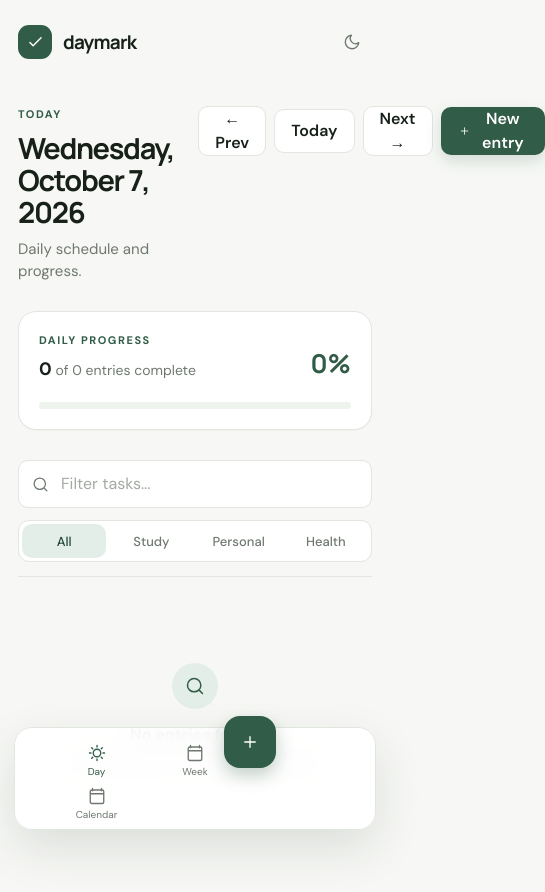
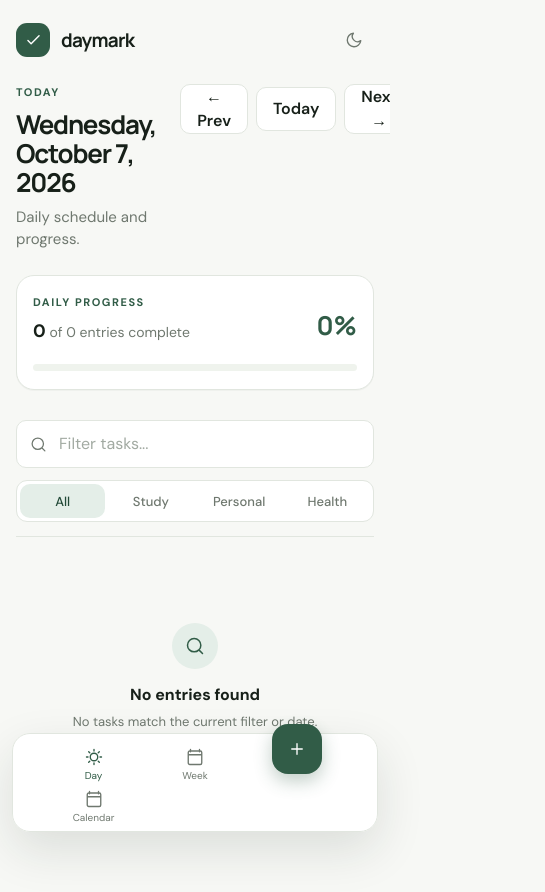
Before and after one commit to MrRadmiter/DayPlanner, a React (Vite) app: page / in a window 390 px wide. Shown: the top 892 px of the page, 545 px wide, since content can reach past the window. Built offline with nearby package versions, Linux system fonts and the light colour scheme.

Commit message:
fix: responsive UI adjustments for mobile devices

```diff
--- a/index.html
+++ b/index.html
@@ -3,7 +3,7 @@
   <head>
     <meta charset="UTF-8" />
     <link rel="icon" type="image/svg+xml" href="/favicon.svg" />
-    <meta name="viewport" content="width=device-width, initial-scale=1.0" />
+    <meta name="viewport" content="width=device-width, initial-scale=1.0, maximum-scale=1.0, user-scalable=no, viewport-fit=cover" />
     <title>my-planner</title>
   </head>
   <body>
--- a/src/index.css
+++ b/src/index.css
@@ -41,7 +41,14 @@
   --shadow: 0 18px 48px rgba(0, 0, 0, 0.28);
 }
 
-* { box-sizing: border-box; }
+*, *::before, *::after {
+  box-sizing: border-box;
+}
+
+html, body {
+  width: 100%;
+  overflow-x: hidden;
+}
 
 body {
   margin: 0;
@@ -56,7 +63,11 @@ body {
 button, input, textarea { font: inherit; }
 button { color: inherit; }
 
-.app-shell { min-height: 100vh; }
+.app-shell {
+  min-height: 100vh;
+  width: 100%;
+  overflow-x: hidden;
+}
 
 .sidebar {
   position: fixed;
@@ -94,16 +105,18 @@ button { color: inherit; }
   border-radius: 10px;
   cursor: pointer;
   transition: background-color 160ms ease, color 160ms ease, transform 160ms ease, border-color 160ms ease;
+  user-select: none;
+  -webkit-tap-highlight-color: transparent;
 }
 .button:focus-visible, input:focus-visible, textarea:focus-visible { outline: 3px solid color-mix(in srgb, var(--brand) 25%, transparent); outline-offset: 2px; }
 .button:disabled { cursor: not-allowed; opacity: .45; }
-.button .icon { width: 18px; height: 18px; }
+.button .icon { width: 18px; height: 18px; flex-shrink: 0; }
 .button-primary { min-height: 46px; padding: 0 18px; background: var(--brand); color: var(--surface); font-weight: 600; box-shadow: 0 6px 16px color-mix(in srgb, var(--brand) 18%, transparent); }
 .button-primary:hover { background: var(--brand-strong); transform: translateY(-1px); }
 .button-secondary { min-height: 44px; padding: 0 16px; border: 1px solid var(--line); background: var(--surface); font-weight: 600; }
 .button-secondary:hover { background: var(--surface-hover); }
 .button-danger { min-height: 44px; padding: 0 15px; background: var(--danger-soft); color: var(--danger); font-weight: 600; }
-.button-icon, .button-more { width: 40px; height: 40px; background: transparent; color: var(--muted); }
+.button-icon, .button-more { width: 40px; height: 40px; background: transparent; color: var(--muted); flex-shrink: 0; }
 .button-icon:hover, .button-more:hover { background: var(--surface-hover); color: var(--text); }
 .button-nav, .button-nav-active { justify-content: flex-start; min-height: 44px; padding: 0 14px; background: transparent; color: var(--muted); font-weight: 500; }
 .button-nav:hover { background: var(--surface-hover); color: var(--text); }
@@ -115,26 +128,26 @@ button { color: inherit; }
 .privacy-title { font-size: 13px; font-weight: 700; }
 .privacy-copy { margin-top: 3px; color: var(--muted); font-size: 11px; line-height: 1.45; }
 
-.main { max-width: 1120px; min-height: 100vh; margin-left: 248px; padding: 62px 64px 80px; }
+.main { max-width: 1120px; min-height: 100vh; margin-left: 248px; padding: 62px 64px 80px; width: calc(100% - 248px); }
 .mobile-header, .mobile-nav { display: none; }
 .page-heading { display: flex; align-items: flex-end; justify-content: space-between; gap: 24px; margin-bottom: 36px; }
 .eyebrow, .card-label { color: var(--brand); font-size: 11px; font-weight: 700; letter-spacing: .14em; }
-.page-title, .modal-title { margin-top: 9px; font-family: "Manrope", sans-serif; font-size: clamp(28px, 3.2vw, 42px); font-weight: 700; letter-spacing: -.045em; line-height: 1.12; }
+.page-title, .modal-title { margin-top: 9px; font-family: "Manrope", sans-serif; font-size: clamp(24px, 3.2vw, 42px); font-weight: 700; letter-spacing: -.045em; line-height: 1.12; }
 .page-subtitle { margin-top: 9px; color: var(--muted); font-size: 15px; }
 
 .progress-card { border: 1px solid var(--line); border-radius: 18px; background: var(--surface); padding: 23px 26px; box-shadow: 0 1px 0 color-mix(in srgb, var(--text) 3%, transparent); }
-.progress-top { display: flex; align-items: flex-end; justify-content: space-between; }
+.progress-top { display: flex; align-items: flex-end; justify-content: space-between; gap: 12px; }
 .progress-copy { margin-top: 8px; color: var(--muted); font-size: 14px; }
 .progress-copy strong { color: var(--text); font-size: 18px; }
 .progress-percent { color: var(--brand); font-family: "Manrope", sans-serif; font-size: 26px; font-weight: 700; }
 .progress-track { height: 7px; margin-top: 19px; overflow: hidden; border-radius: 99px; background: var(--surface-soft); }
 .progress-fill { height: 100%; border-radius: inherit; background: var(--brand); transition: width 300ms ease; }
 
-.toolbar { display: flex; align-items: center; justify-content: space-between; gap: 24px; margin: 30px 0 14px; }
-.field { display: flex; flex-direction: column; gap: 8px; }
+.toolbar { display: flex; align-items: center; justify-content: space-between; gap: 16px; margin: 30px 0 14px; }
+.field { display: flex; flex-direction: column; gap: 8px; width: 100%; }
 .field-label { color: var(--muted); font-size: 12px; font-weight: 600; }
-.field-control { position: relative; display: flex; align-items: center; }
-.field-control .icon { position: absolute; left: 14px; width: 17px; color: var(--muted); }
+.field-control { position: relative; display: flex; align-items: center; width: 100%; }
+.field-control .icon { position: absolute; left: 14px; width: 17px; color: var(--muted); pointer-events: none; }
 .field-control .icon + input { padding-left: 42px; }
 input, textarea {
   width: 100%;
@@ -147,105 +160,147 @@ input, textarea {
 }
 input::placeholder, textarea::placeholder { color: var(--faint); }
 input:hover, textarea:hover { border-color: var(--faint); }
-.search-field { width: min(310px, 36vw); }
-.filter-group, .segmented { display: flex; align-items: center; gap: 3px; border: 1px solid var(--line); border-radius: 11px; background: var(--surface); padding: 3px; }
-.button-filter, .button-filter-active { min-height: 34px; padding: 0 13px; background: transparent; color: var(--muted); font-size: 13px; font-weight: 500; }
+.search-field { width: min(310px, 100%); }
+.filter-group, .segmented { display: flex; align-items: center; gap: 3px; border: 1px solid var(--line); border-radius: 11px; background: var(--surface); padding: 3px; max-width: 100%; }
+.button-filter, .button-filter-active { min-height: 34px; padding: 0 13px; background: transparent; color: var(--muted); font-size: 13px; font-weight: 500; white-space: nowrap; }
 .button-filter:hover { color: var(--text); }
 .button-filter-active { background: var(--brand-soft); color: var(--brand-strong); }
 
-.timeline { overflow: hidden; border-top: 1px solid var(--line); }
-.entry { display: flex; min-height: 88px; align-items: center; gap: 18px; border-bottom: 1px solid var(--line); transition: background 150ms ease; }
+.timeline { overflow: hidden; border-top: 1px solid var(--line); width: 100%; }
+.entry { display: flex; min-height: 88px; align-items: center; gap: 14px; border-bottom: 1px solid var(--line); transition: background 150ms ease; padding: 8px 0; }
 .entry:hover { background: color-mix(in srgb, var(--surface) 60%, transparent); }
-.entry-time { display: flex; width: 54px; flex-direction: column; color: var(--text); font-variant-numeric: tabular-nums; font-size: 14px; font-weight: 600; }
+.entry-time { display: flex; width: 54px; flex-shrink: 0; flex-direction: column; color: var(--text); font-variant-numeric: tabular-nums; font-size: 14px; font-weight: 600; }
 .entry-time small { margin-top: 3px; color: var(--faint); font-size: 11px; font-weight: 400; }
-.button-check, .button-check-active { flex: none; width: 24px; height: 24px; border: 1.5px solid var(--line); border-radius: 50%; background: var(--surface); color: transparent; }
+.button-check, .button-check-active { flex: none; width: 24px; height: 24px; border: 1.5px solid var(--line); border-radius: 50%; background: var(--surface); color: transparent; display: grid; place-items: center; }
 .button-check:hover { border-color: var(--brand); color: var(--brand); }
 .button-check-active { border-color: var(--brand); background: var(--brand); color: var(--surface); }
 .button-check .icon, .button-check-active .icon { width: 14px; }
 .entry-body { min-width: 0; flex: 1; cursor: pointer; }
-.entry-title { font-size: 15px; font-weight: 600; transition: color 150ms ease; }
+.entry-title { font-size: 15px; font-weight: 600; transition: color 150ms ease; overflow: hidden; text-overflow: ellipsis; white-space: nowrap; }
 .entry-meta { display: flex; align-items: center; gap: 7px; margin-top: 7px; overflow: hidden; color: var(--muted); font-size: 12px; white-space: nowrap; text-overflow: ellipsis; }
-.category-dot { width: 7px; height: 7px; border-radius: 50%; background: var(--muted); }
+.category-dot { width: 7px; height: 7px; border-radius: 50%; background: var(--muted); flex-shrink: 0; }
 .category-study { background: var(--study); }
 .category-personal { background: var(--personal); }
 .category-health { background: var(--health); }
-.meta-separator { width: 3px; height: 3px; margin: 0 2px; border-radius: 50%; background: var(--faint); }
+.meta-separator { width: 3px; height: 3px; margin: 0 2px; border-radius: 50%; background: var(--faint); flex-shrink: 0; }
 .entry-done .entry-title { color: var(--muted); text-decoration: line-through; text-decoration-color: var(--faint); }
-.priority { border-radius: 99px; padding: 5px 10px; background: var(--surface-soft); color: var(--muted); font-size: 10px; font-weight: 700; text-transform: uppercase; letter-spacing: .06em; }
+.priority { border-radius: 99px; padding: 5px 10px; background: var(--surface-soft); color: var(--muted); font-size: 10px; font-weight: 700; text-transform: uppercase; letter-spacing: .06em; flex-shrink: 0; }
 .priority-high { background: var(--danger-soft); color: var(--danger); }
 
-.empty-state { display: grid; min-height: 280px; place-items: center; align-content: center; text-align: center; }
+.empty-state { display: grid; min-height: 280px; place-items: center; align-content: center; text-align: center; padding: 20px; }
 .empty-icon { display: grid; width: 46px; height: 46px; place-items: center; border-radius: 50%; background: var(--brand-soft); color: var(--brand); }
 .empty-icon .icon { width: 20px; }
 .empty-title { margin-top: 14px; font-weight: 700; }
 .empty-copy { margin-top: 5px; color: var(--muted); font-size: 13px; }
 
 .export-actions { display: flex; gap: 9px; }
-.week-summary { display: grid; grid-template-columns: 120px 1px 120px 1fr; gap: 26px; min-height: 330px; align-items: center; border: 1px solid var(--line); border-radius: 18px; background: var(--surface); padding: 34px; }
+.week-summary { display: grid; grid-template-columns: 120px 1px 120px 1fr; gap: 26px; min-height: 330px; align-items: center; border: 1px solid var(--line); border-radius: 18px; background: var(--surface); padding: 34px; width: 100%; }
 .summary-number { margin-top: 8px; font-family: "Manrope", sans-serif; font-size: 44px; font-weight: 700; letter-spacing: -.05em; }
 .summary-caption { color: var(--muted); font-size: 12px; }
 .summary-divider { width: 1px; height: 90px; background: var(--line); }
-.week-bars { display: flex; height: 230px; align-items: flex-end; justify-content: space-between; gap: 12px; }
+.week-bars { display: flex; height: 230px; align-items: flex-end; justify-content: space-between; gap: 8px; width: 100%; }
 .day-column { display: flex; height: 100%; flex: 1; flex-direction: column; align-items: center; justify-content: flex-end; gap: 7px; color: var(--muted); font-size: 11px; }
 .day-column strong { display: grid; width: 28px; height: 28px; place-items: center; border-radius: 50%; color: var(--text); font-size: 12px; }
 .day-column .today-date { background: var(--brand); color: var(--surface); }
-.bar-track { position: relative; width: min(28px, 55%); height: 150px; overflow: hidden; border-radius: 8px; background: var(--surface-soft); }
+.bar-track { position: relative; width: min(28px, 100%); height: 150px; overflow: hidden; border-radius: 8px; background: var(--surface-soft); }
 .bar-fill { position: absolute; inset: auto 0 0; border-radius: inherit; background: var(--brand); min-height: 12%; }
 .week-notice { display: flex; align-items: center; gap: 14px; margin-top: 22px; border-radius: 14px; background: var(--brand-soft); padding: 18px 20px; color: var(--brand-strong); }
-.week-notice > .icon { width: 23px; }
+.week-notice > .icon { width: 23px; flex-shrink: 0; }
 .week-notice .privacy-copy { color: var(--muted); }
 
-.modal-backdrop { position: fixed; inset: 0; z-index: 50; display: grid; place-items: center; overflow-y: auto; background: color-mix(in srgb, #0d1710 48%, transparent); padding: 24px; backdrop-filter: blur(6px); }
-.modal { width: min(680px, 100%); border: 1px solid var(--line); border-radius: 22px; background: var(--surface); padding: 30px; box-shadow: var(--shadow); animation: modal-in 180ms ease-out; }
+.modal-backdrop {
+  position: fixed;
+  inset: 0;
+  z-index: 50;
+  display: grid;
+  place-items: center;
+  overflow-y: auto;
+  background: color-mix(in srgb, #0d1710 48%, transparent);
+  padding: 24px;
+  backdrop-filter: blur(6px);
+}
+.modal {
+  width: min(680px, 100%);
+  border: 1px solid var(--line);
+  border-radius: 22px;
+  background: var(--surface);
+  padding: 30px;
+  box-shadow: var(--shadow);
+  animation: modal-in 180ms ease-out;
+}
 @keyframes modal-in { from { opacity: 0; transform: translateY(10px) scale(.98); } }
-.modal-header { display: flex; align-items: flex-start; justify-content: space-between; }
+.modal-header { display: flex; align-items: flex-start; justify-content: space-between; gap: 16px; }
 .modal-title { font-size: 25px; }
 .form-stack { display: flex; flex-direction: column; gap: 20px; margin-top: 28px; }
 .form-grid { display: grid; grid-template-columns: 1.4fr 1fr 1fr; gap: 12px; }
 .form-grid.two { grid-template-columns: 1fr 1fr; }
 .choice-field { min-width: 0; }
-.segmented { margin-top: 8px; }
-.button-segment, .button-segment-active { min-height: 34px; flex: 1; padding: 0 8px; background: transparent; color: var(--muted); font-size: 12px; }
+.segmented { margin-top: 8px; width: 100%; }
+.button-segment, .button-segment-active { min-height: 34px; flex: 1; padding: 0 8px; background: transparent; color: var(--muted); font-size: 12px; white-space: nowrap; }
 .button-segment-active { background: var(--brand-soft); color: var(--brand-strong); font-weight: 600; }
 textarea { min-height: 88px; resize: vertical; }
-.modal-footer { display: flex; align-items: center; justify-content: space-between; gap: 20px; margin-top: 28px; padding-top: 20px; border-top: 1px solid var(--line); }
+.modal-footer { display: flex; align-items: center; justify-content: space-between; gap: 16px; margin-top: 28px; padding-top: 20px; border-top: 1px solid var(--line); }
 .footer-actions { display: flex; gap: 9px; }
 
 @media (max-width: 900px) {
   .sidebar { width: 210px; padding-inline: 18px; }
-  .main { margin-left: 210px; padding: 50px 34px 72px; }
+  .main { margin-left: 210px; width: calc(100% - 210px); padding: 50px 24px 72px; }
   .toolbar { align-items: stretch; flex-direction: column; gap: 12px; }
   .search-field { width: 100%; }
-  .filter-group { width: fit-content; }
+  .filter-group { width: 100%; overflow-x: auto; }
   .week-summary { grid-template-columns: 1fr 1px 1fr; }
   .week-bars { grid-column: 1 / -1; }
 }
 
 @media (max-width: 680px) {
   .sidebar { display: none; }
-  .main { margin-left: 0; padding: 22px 18px 110px; }
-  .mobile-header { display: flex; align-items: center; justify-content: space-between; margin-bottom: 44px; }
-  .mobile-nav { position: fixed; inset: auto 14px 14px; z-index: 30; display: grid; grid-template-columns: 1fr 58px 1fr; align-items: center; border: 1px solid var(--line); border-radius: 18px; background: color-mix(in srgb, var(--surface) 92%, transparent); padding: 7px 12px; box-shadow: var(--shadow); backdrop-filter: blur(12px); }
-  .button-mobile, .button-mobile-active { flex-direction: column; gap: 2px; background: transparent; color: var(--muted); font-size: 10px; }
+  .main {
+    margin-left: 0;
+    width: 100%;
+    padding: 20px 16px calc(100px + env(safe-area-inset-bottom, 0px));
+  }
+  .mobile-header { display: flex; align-items: center; justify-content: space-between; margin-bottom: 24px; }
+  .mobile-nav {
+    position: fixed;
+    inset: auto 12px calc(12px + env(safe-area-inset-bottom, 0px));
+    z-index: 30;
+    display: grid;
+    grid-template-columns: 1fr 58px 1fr;
+    align-items: center;
+    border: 1px solid var(--line);
+    border-radius: 18px;
+    background: color-mix(in srgb, var(--surface) 92%, transparent);
+    padding: 6px 8px;
+    box-shadow: var(--shadow);
+    backdrop-filter: blur(12px);
+  }
+  .button-mobile, .button-mobile-active { flex-direction: column; gap: 2px; background: transparent; color: var(--muted); font-size: 10px; width: 100%; }
   .button-mobile-active { color: var(--brand); }
-  .button-mobile-create { width: 52px; height: 52px; transform: translateY(-19px); border-radius: 16px; background: var(--brand); color: var(--surface); box-shadow: 0 7px 18px color-mix(in srgb, var(--brand) 30%, transparent); }
-  .page-heading { align-items: flex-start; margin-bottom: 28px; }
-  .page-title { font-size: 29px; }
-  .page-heading > .button-primary { width: 44px; min-height: 44px; padding: 0; }
+  .button-mobile-create { width: 50px; height: 50px; transform: translateY(-16px); border-radius: 16px; background: var(--brand); color: var(--surface); box-shadow: 0 7px 18px color-mix(in srgb, var(--brand) 30%, transparent); margin: 0 auto; }
+  .page-heading { align-items: flex-start; margin-bottom: 24px; }
+  .page-title { font-size: 26px; }
+  .page-heading > .button-primary { width: 44px; min-height: 44px; padding: 0; flex-shrink: 0; }
   .page-heading > .button-primary span { display: none; }
-  .progress-card { padding: 20px; }
-  .filter-group { width: 100%; overflow-x: auto; }
-  .button-filter, .button-filter-active { flex: 1; }
-  .entry { gap: 11px; }
-  .entry-time { width: 46px; font-size: 13px; }
+  .progress-card { padding: 18px 16px; }
+  .filter-group { width: 100%; overflow-x: auto; display: flex; -webkit-overflow-scrolling: touch; }
+  .button-filter, .button-filter-active { flex: 1; text-align: center; }
+  .entry { gap: 10px; }
+  .entry-time { width: 44px; font-size: 12px; }
   .priority { display: none; }
-  .button-more { width: 30px; }
-  .entry-meta { max-width: 195px; }
-  .export-actions { flex-direction: column; }
-  .export-actions .button { min-height: 38px; }
-  .week-summary { grid-template-columns: 1fr 1px 1fr; gap: 16px; padding: 22px 16px; }
-  .summary-number { font-size: 35px; }
-  .form-grid, .form-grid.two { grid-template-columns: 1fr; }
-  .modal-backdrop { align-items: end; padding: 0; }
-  .modal { max-height: 92vh; overflow-y: auto; border-radius: 22px 22px 0 0; padding: 24px 18px; }
+  .button-more { width: 32px; height: 32px; }
+  .entry-meta { max-width: 100%; }
+  .export-actions { flex-direction: column; width: 100%; }
+  .export-actions .button { min-height: 42px; width: 100%; }
+  .week-summary { grid-template-columns: 1fr; gap: 16px; padding: 20px 14px; }
+  .summary-divider { display: none; }
+  .summary-number { font-size: 32px; }
+  .form-grid, .form-grid.two { grid-template-columns: 1fr; gap: 16px; }
+  .modal-backdrop { align-items: flex-end; padding: 0; }
+  .modal {
+    max-height: 90vh;
+    overflow-y: auto;
+    border-radius: 22px 22px 0 0;
+    padding: 24px 16px calc(24px + env(safe-area-inset-bottom, 0px));
+    width: 100%;
+  }
 }
```
